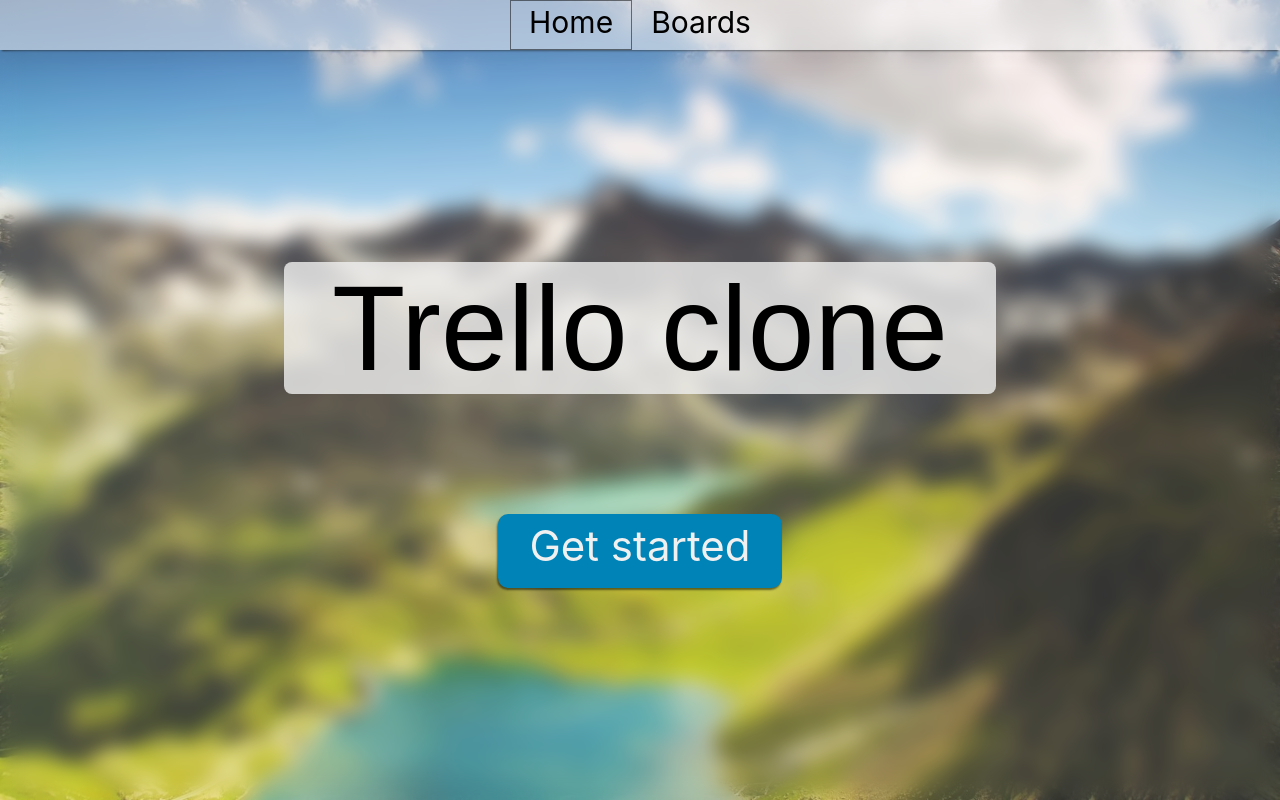
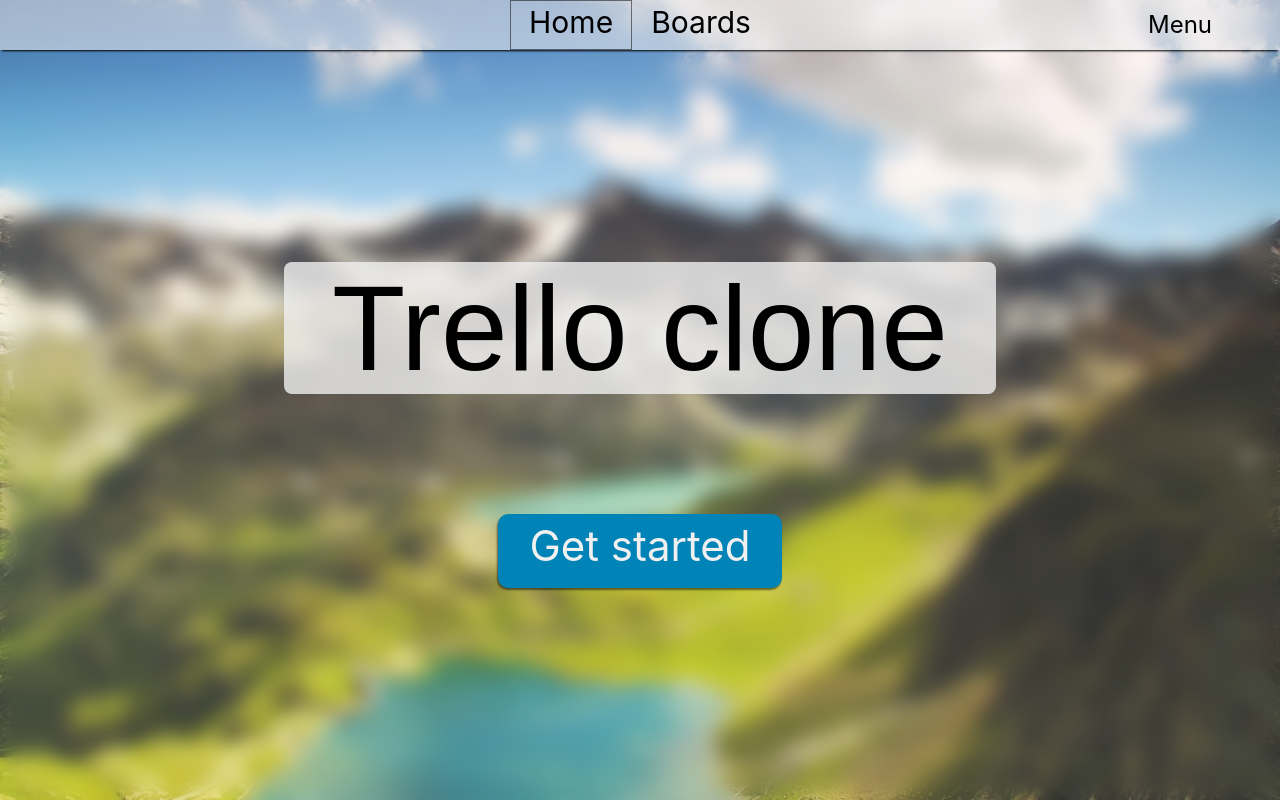
Before and after one commit to ivan-dovzhikov/trello-clone, a React (Create React App) app: page / in a window 1280 px wide. Built offline with nearby package versions, Linux system fonts and the light colour scheme.

Commit message:
Add Menu component

```diff
--- /dev/null
+++ b/src/app/Header/Components/Menu.tsx
@@ -0,0 +1,26 @@
+import React, { FC } from 'react';
+import { useIntl } from 'react-intl';
+import { useToggle } from 'utils';
+
+const Menu: FC = () => {
+  const intl = useIntl();
+  const [expand, toggleExpand] = useToggle(false);
+
+  return (
+    <div className={`site-menu${expand ? ' expand' : ''}`}>
+      <button onClick={toggleExpand} className="toggler">
+        {expand
+          ? intl.formatMessage({
+              id: 'app/close-menu',
+              defaultMessage: 'Close',
+            })
+          : intl.formatMessage({ id: 'app/open-menu', defaultMessage: 'Menu' })}
+      </button>
+      <div className="dropdown">
+        <div className="dropdown-inner"></div>
+      </div>
+    </div>
+  );
+};
+
+export default Menu;
--- a/src/app/Header/Header.tsx
+++ b/src/app/Header/Header.tsx
@@ -2,12 +2,14 @@
 import { NavLink } from 'react-router-dom';
 import { useIntl } from 'react-intl';
 import './styles.scss';
+import Menu from './Components/Menu';
 
 const Header: FC = () => {
   const intl = useIntl();
 
   return (
     <header className="site-header">
+      <div className="placeholder" />
       <nav className="site-navigation">
         <ul>
           <li>
@@ -25,6 +27,7 @@
           </li>
         </ul>
       </nav>
+      <Menu />
     </header>
   );
 };
--- a/src/app/Header/styles.scss
+++ b/src/app/Header/styles.scss
@@ -1,23 +1,40 @@
 @import '../../utils';
 
+.placeholder,
+.site-menu {
+  width: 200px;
+}
+
 .site-header {
+  position: relative;
+  z-index: 1;
   display: flex;
-  align-items: center;
-  justify-content: space-evenly;
   height: $site-header-height;
   width: 100%;
   @include window;
+  // Enables Hardware acceleration so others elements with it
+  // couldn't overlap header
+  opacity: 1;
+}
+
+.site-navigation {
+  flex: 1;
 
   ul {
     display: flex;
+    justify-content: center;
+    width: 100%;
+    height: 100%;
     margin: 0;
     padding: 0;
     list-style: none;
   }
 
   a {
-    display: block;
-    padding: 0.25rem 0.75rem 0.5rem;
+    display: flex;
+    align-items: center;
+    height: 100%;
+    padding: 0 0.75rem 0.25rem;
     font-size: 1.25rem;
     line-height: 1;
     text-decoration: none;
@@ -34,3 +51,70 @@
     }
   }
 }
+
+.site-menu {
+  position: relative;
+  height: 100%;
+  transition: 0.2s ease;
+
+  .toggler {
+    height: 100%;
+    width: 100%;
+    margin: 0;
+    padding: 0;
+    border: 0;
+    background-color: transparent;
+    transition: 0.2s ease;
+
+    &:focus,
+    &:hover {
+      background-color: get-color(accent);
+      color: get-color(light);
+    }
+  }
+
+  .dropdown {
+    z-index: -1;
+    position: absolute;
+    top: 0;
+    left: 0;
+    width: 100%;
+    height: 100%;
+    padding-top: $site-header-height;
+    background-color: transparent;
+    transition: background-color 0.2s ease, height 0.2s ease-out;
+    overflow: hidden;
+  }
+
+  .dropdown-inner {
+    padding: 0.5rem;
+    opacity: 0;
+    transition: 0.2s ease;
+  }
+
+  &.expand {
+    width: 25%;
+
+    .toggler {
+      background-color: get-color(dark, 1);
+      color: get-color(light);
+
+      &:focus,
+      &:hover {
+        background-color: get-color(accent);
+      }
+    }
+
+    .dropdown {
+      height: 100vh;
+      width: 100%;
+      box-shadow: -2px 0 2px 0 get-color(dark, 0.5);
+      background-color: get-color(dark, 0.9);
+      color: get-color(light);
+    }
+
+    .dropdown-inner {
+      opacity: 1;
+    }
+  }
+}
```
